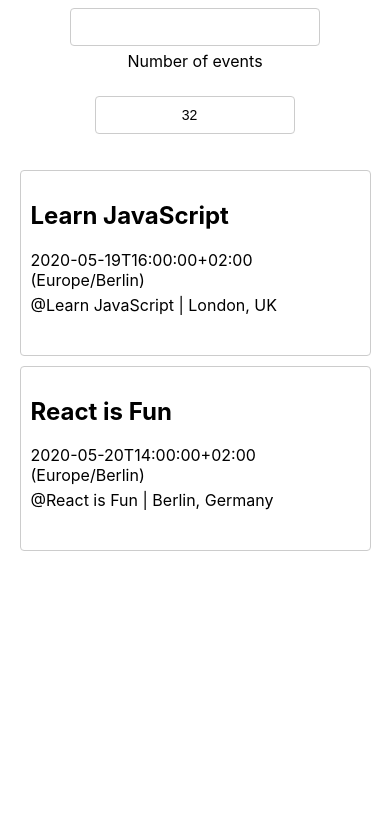
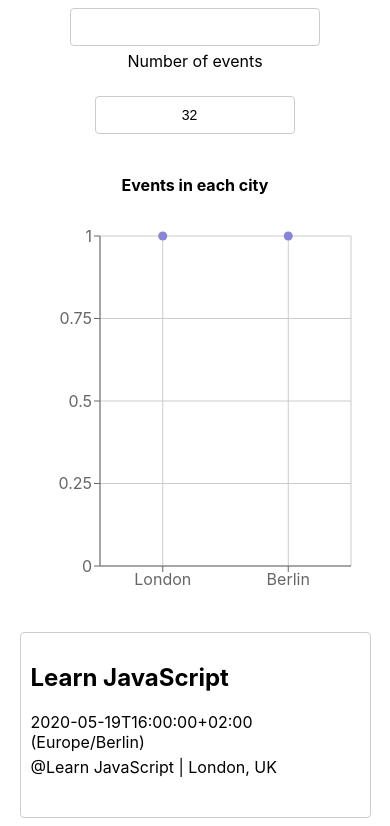
Before and after one commit to patrickderrickson/meet-app, a React (Create React App) app: page / in a window 390 px wide. Shown: the top 826 px of the page. Built offline with nearby package versions, Linux system fonts and the light colour scheme; what atatus-spa would draw is missing.

Commit message:
Added responsive chart

```diff
--- a/package.json
+++ b/package.json
@@ -15,6 +15,7 @@
     "react": "^18.0.0",
     "react-dom": "^18.0.0",
     "react-scripts": "^5.0.1",
+    "recharts": "^2.1.9",
     "web-vitals": "^2.1.4"
   },
   "scripts": {
--- a/src/App.js
+++ b/src/App.js
@@ -4,6 +4,7 @@
 import CitySearch from './CitySearch';
 import NumberOfEvents from './NumberOfEvents';
 import { getEvents, extractLocations  } from './api';
+import { ScatterChart, Scatter, XAxis, YAxis, CartesianGrid, Tooltip, ResponsiveContainer} from 'recharts';
 import './nprogress.css';
 import { mockData } from "./mock-data"
 
@@ -25,6 +26,16 @@
     });
   }
 
+  getData = () => {
+    const {locations, events} = this.state;
+    const data = locations.map((location)=>{
+      const number = events.filter((event) => event.location === location).length
+      const city = location.split(', ').shift()
+      return {city, number};
+    })
+    return data;
+  };
+
   componentDidMount() {
     this.mounted = true;
     getEvents().then((events) => {
@@ -44,6 +55,22 @@
       <div className="App">
         <CitySearch locations={this.state.locations} updateEvents={this.updateEvents} />
         <NumberOfEvents numberOfEvents={this.state.numberOfEvents} updateNumberOfEvents={this.updateNumberOfEvents} />
+        <h4>Events in each city</h4>
+
+        <ResponsiveContainer height={400} >
+
+         <ScatterChart
+          margin={{
+            top: 20, right: 20, bottom: 20, left: 20,
+          }}
+        >
+          <CartesianGrid />
+          <XAxis type="category" dataKey="city" name="city" />
+          <YAxis type="number" dataKey="number" name="number of events" />
+          <Tooltip cursor={{ strokeDasharray: '3 3' }} />
+          <Scatter data={this.getData()} fill="#8884d8" />
+        </ScatterChart>
+        </ResponsiveContainer>
         <EventList events={this.state.events} />
       </div>
     );
--- a/src/api.js
+++ b/src/api.js
@@ -89,7 +89,7 @@
     const code = await searchParams.get("code");
     if (!code) {
       const results = await axios.get(
-        "YOUR_SERVERLESS_GET_AUTH_URL_ENDPOINT"
+        "https://ddyncsywl8.execute-api.eu-central-1.amazonaws.com/dev/api/get-auth-url"
       );
       const { authUrl } = results.data;
       return (window.location.href = authUrl);
```
Also changed, not shown: 2 other files (tests, documents, lock files or other folders).
